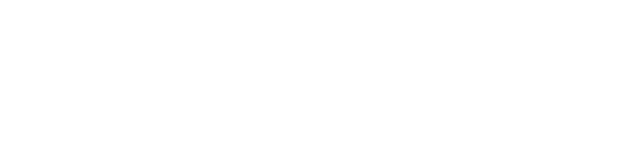
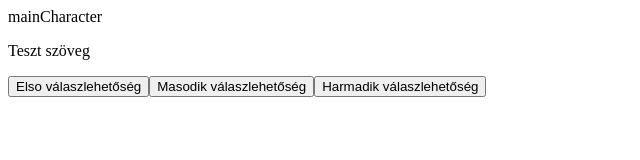
Before and after one commit to SzudaTiborSzilveszter/EvVegiCsoportMunka, a website with bundled scripts: page public/index.html in a window 1280 px wide. Shown: the whole page, without its empty margins (0-640 px from the left). Built offline with nearby package versions, Linux system fonts and the light colour scheme.

Commit message:
dialog system mukodokepes, zene athejezve megfelelo helyre, egyszeru teszt a dialogusnak

```diff
--- a/data/dialogs.js
+++ b/data/dialogs.js
@@ -21,7 +21,7 @@
             {
                 text: "Elso válaszlehetőség",
                 nextCharacter: "sibling",
-                nextDialogIndex: 1,
+                nextDialogIndex: 0,
                 traitMod:{
                     empathy: +2,
                     aggression: -1
@@ -30,7 +30,7 @@
             {
                 text: "Masodik válaszlehetőség",
                 nextCharacter: "sibling",
-                nextDialogIndex: 2,
+                nextDialogIndex: 1,
                 traitMod:{
                     empathy: -3,
                     aggression: +4
@@ -39,7 +39,7 @@
             {
                 text: "Harmadik válaszlehetőség",
                 nextCharacter: "sibling",
-                nextDialogIndex: 3,
+                nextDialogIndex: 2,
                 traitMod:{
                     empathy: -3,
                     aggression: -2
--- a/main.js
+++ b/main.js
@@ -0,0 +1,14 @@
+import DialogSystem from './modules/DialogSystem.js';
+import DialogPanel from './ui/DialogPanel.js';
+
+const mockCharacterData = {
+    modifyTraits(modifier) {
+        console.log('Traits modified:', modifier);
+    }
+};
+
+const dialogSystem = new DialogSystem(mockCharacterData);
+const container = document.getElementById('dialog-container');
+const dialogPanel = new DialogPanel(dialogSystem, container);
+
+dialogPanel.render();
--- a/modules/DialogSystem.js
+++ b/modules/DialogSystem.js
@@ -0,0 +1,58 @@
+import { dialogs } from "../data/dialogs.js";
+
+export default class DialogSystem {
+
+    #characterData;
+    #dialogs;
+    #currentCharacter;
+    #currentDialogIndex;
+
+    constructor(characterData) {
+        this.#characterData = characterData;
+        this.#dialogs = dialogs;
+        this.#currentCharacter = "mainCharacter";
+        this.#currentDialogIndex = 0;
+    }
+
+    getCurrentDialog() {
+        const characterDialogs = this.#dialogs[this.#currentCharacter];
+        return characterDialogs.find((d) => d.id === this.#currentDialogIndex);
+    }
+
+    getDialogText() {
+        const dialog = this.getCurrentDialog();
+        return dialog ? dialog.text : "";
+    }
+
+    getChoices() {
+        const dialog = this.getCurrentDialog();
+        return dialog ? dialog.choices : [];
+    }
+
+    hasChoices() {
+        const choices = this.getChoices();
+        return choices.length > 0;
+    }
+
+    selectChoice(choiceIndex) {
+        const dialog = this.getCurrentDialog();
+        const choice = dialog.choices[choiceIndex];
+
+        if (this.#currentCharacter === "mainCharacter" && choice.traitMod) {
+            this.#characterData.modifyTraits(choice.traitMod);
+        }
+
+        this.#currentCharacter = choice.nextCharacter;
+        this.#currentDialogIndex = choice.nextDialogIndex;
+
+        return true;
+    }
+
+    getCurrentCharacter() {
+        return this.#currentCharacter;
+    }
+
+    getCurrentDialogIndex() {
+        return this.#currentDialogIndex;
+    }
+}
--- /dev/null
+++ b/modules/GameManager.js
@@ -0,0 +1,4 @@
+import DialogSystem from "../modules/DialogSystem";
+
+const dialogSystem = new DialogSystem(characterData);
+const dialogPanel = new DialogPanel(dialogSystem, containerElement);
--- a/public/index.html
+++ b/public/index.html
@@ -9,7 +9,7 @@
 
 </head>
 <body>
-    <audio id="bg-music" src="zene/ambient.mp3" loop></audio>
-
+    <audio id="bg-music" src="../assets/music/ambient.mp3" loop></audio>
+    <div id="dialog-container"></div>
 </body>
 </html>
--- a/ui/DialogPanel.js
+++ b/ui/DialogPanel.js
@@ -0,0 +1,62 @@
+export default class DialogPanel {
+
+    #dialogSystem;
+    #container;
+
+    constructor(dialogSystem, containerElement) {
+        this.#dialogSystem = dialogSystem;
+        this.#container = containerElement;
+    }
+
+    render() {
+        this.#container.innerHTML = "";
+
+        const speakerName = this.#dialogSystem.getCurrentCharacter();
+        const dialogText = this.#dialogSystem.getDialogText();
+        const choices = this.#dialogSystem.getChoices();
+        const hasChoices = this.#dialogSystem.hasChoices();
+
+        let choicesHTML = '';
+
+        choices.forEach((choice, index) => {
+            choicesHTML += `<button class="choice-btn" data-choice="${index}">${choice.text}</button>`;
+        });
+
+        let nextButtonDisplay = hasChoices ? 'none' : 'block';
+
+        let code = `<div class="dialog-panel">
+                    <div class="dialog-header">
+                        <span class="character-name">${speakerName}</span>
+                    </div>
+
+                    <div class="dialog-content">
+                        <p class="dialog-text">${dialogText}</p>
+                    </div>
+
+                    <div class="choices-container">
+                        ${choicesHTML}
+                    </div>
+
+                    <div class="next-container" style="display: ${nextButtonDisplay};">
+                        <button class="next-btn">Tovább</button>
+                    </div>
+                    </div>`;
+
+        this.#container.insertAdjacentHTML("beforeend",code)
+
+        const choiceButtons = this.#container.querySelectorAll('.choice-btn');
+        choiceButtons.forEach((button, index) => {
+            button.addEventListener('click', () => {
+                this.#dialogSystem.selectChoice(index);
+                this.render();
+            });
+        });
+
+        const nextButton = this.#container.querySelector('.next-btn');
+        if (nextButton) {
+            nextButton.addEventListener('click', () => {
+                this.render();
+            });
+        }
+    }
+}
```
Also changed, not shown: 1 other file.
